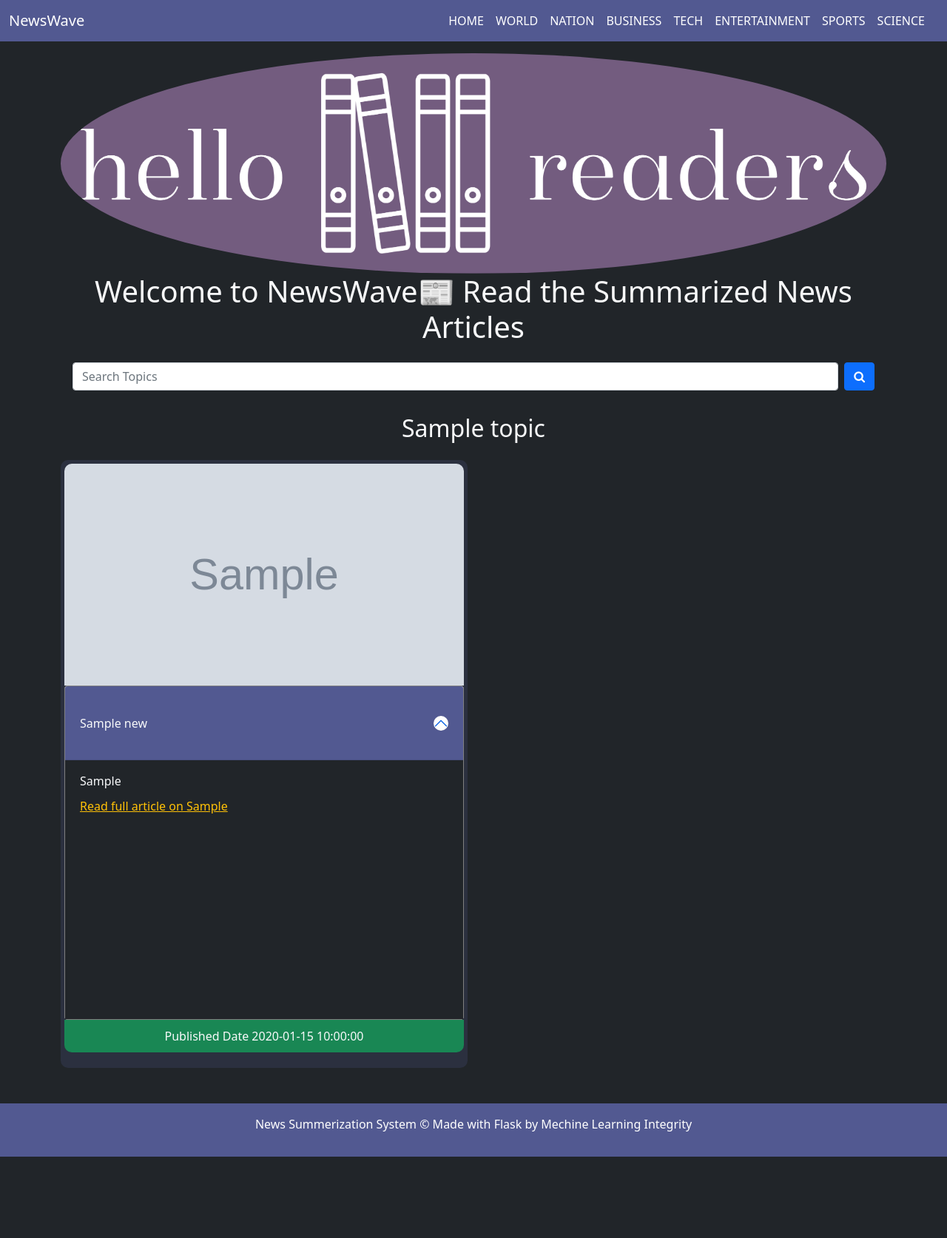
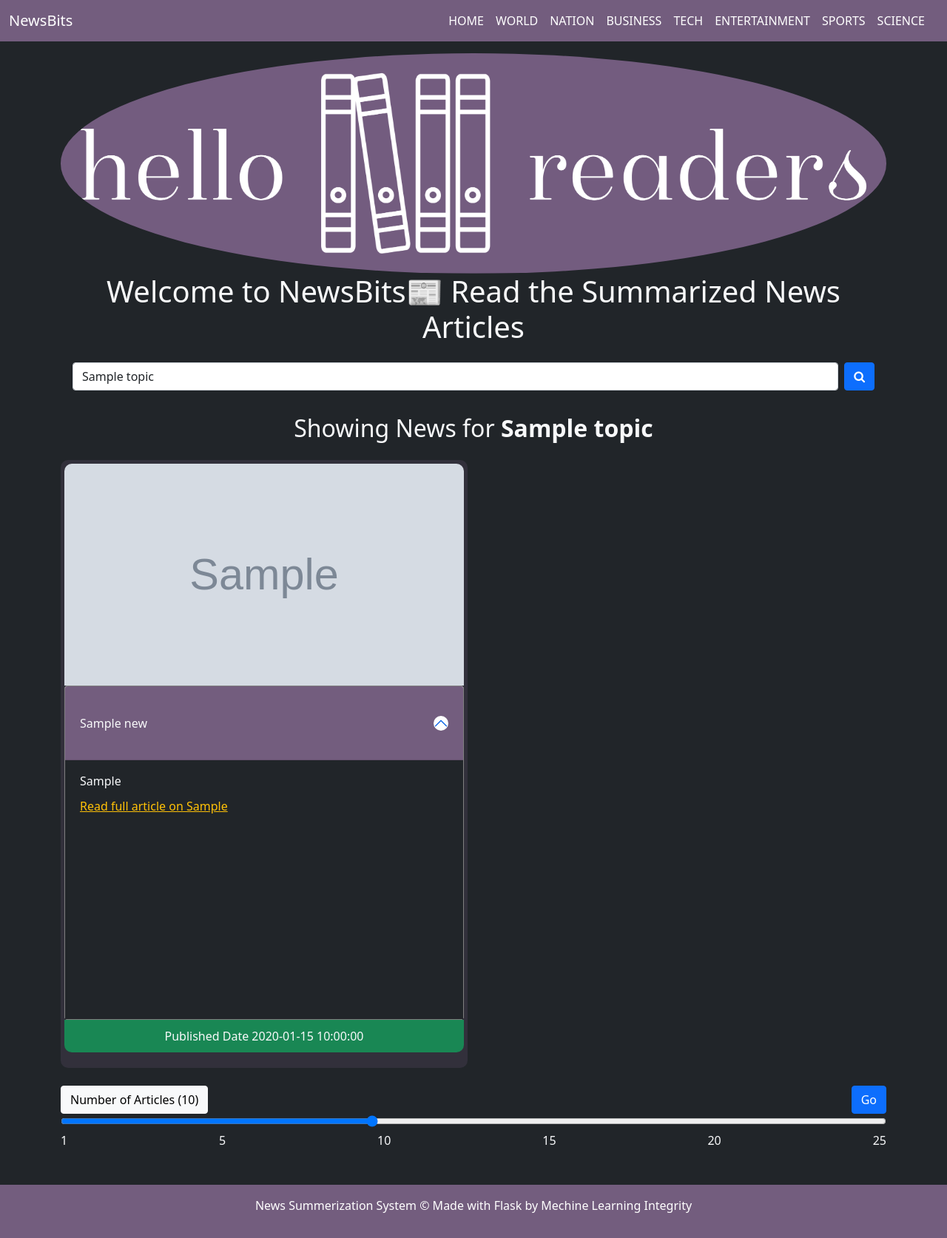
Before and after one commit to iamarghamallick/News-Summarization-System, a Flask app: template web/templates/home.html in a window 1280 px wide. Shown: the whole page at 74% size. Before the commit the page ends 1564 px from the top, so only its background shows below. Run offline with Flask 3, Linux system fonts and the light colour scheme; the template is opened without the code that fills it: most values are stand-ins (such as "Sample title", 1, 10 or a date in 2020); grey boxes marked "Sample" are stand-in pictures.

Commit message:
load more feature added

```diff
--- a/web/app.py
+++ b/web/app.py
@@ -46,7 +46,7 @@
         except Exception as e:
             print("Error:", e)
 
-        news_id = str(c) + 'newswave'
+        news_id = str(c) + 'NewsBits'
         news_title = news.title.text
         news_summery = news_data.summary
         news_source = news.source.text
@@ -65,47 +65,73 @@
 
         response.append(data_dict)
 
+        print(f"Fetched News {c}")
+
         if c >= news_quantity:
             break
-
         c += 1
-
-        print("============================================")
-        print(news_title)
-        print(news_image)
-        print(news_summery)
-        print(news_source)
-        print(news_link)
-        print(news_date)
 
     return response
 
+
 app = Flask(__name__)
 
-news_quantity = 10
+default_news_quantity = 2
 
-@app.route('/')
+
+@app.route('/', methods=["GET","POST"])
 def home_page():
-    news_list = fetch_top_news()
-    response = display_news(list_of_news=news_list,
-                            news_quantity=news_quantity)
-    return render_template('home.html', response=response, topic="Top Trending", news_quantity=news_quantity)
+    if request.method == "GET":
+        print("GET '/'")
+        news_list = fetch_top_news()
+        response = display_news(list_of_news=news_list,
+                                news_quantity=default_news_quantity)
+        return render_template('home.html', response=response, topic="Top Trending", news_quantity=default_news_quantity, request_url="/")
 
-@app.route('/topics/<string:topic>', methods=["GET"])
+    if request.method == "POST":
+        load_more_range = int(request.form.get('load_more_range'))
+        print(f"Loading more on '/' with news quantity: {load_more_range}")
+        news_list = fetch_top_news()
+        response = display_news(list_of_news=news_list,
+                                news_quantity=load_more_range)
+        return render_template('home.html', response=response, topic="Top Trending", news_quantity=load_more_range, request_url="/")
+
+
+@app.route('/topics/<string:topic>', methods=["GET", "POST"])
 def search_by_topics(topic):
     news_list = fetch_category_news(topic)
-    response = display_news(list_of_news=news_list,
-                            news_quantity=news_quantity)
-    return render_template('home.html', response=response, topic=topic.upper())
+    if request.method == "GET":
+        print(f"GET '/topics/{topic}'")
+        response = display_news(list_of_news=news_list,
+                                news_quantity=default_news_quantity)
+        return render_template('home.html', response=response, topic=topic.upper(), news_quantity=default_news_quantity, request_url="/topics/"+topic)
+
+    if request.method == "POST":
+        load_more_range = int(request.form.get('load_more_range'))
+        print(f"Loading more on '/topics/{topic}' with news quantity: {load_more_range}")
+        response = display_news(list_of_news=news_list,
+                                news_quantity=load_more_range)
+        return render_template('home.html', response=response, topic=topic.upper(), news_quantity=load_more_range, request_url="/topics/"+topic)
+
 
 @app.route('/search', methods=["GET","POST"])
 def search():
+    if request.method == "GET":
+        print("GET '/search'")
+        return render_template('home.html', request_url="/search")
+
     if request.method == "POST":
+        try:
+            load_more_range = int(request.form.get('load_more_range'))
+        except:
+            load_more_range = default_news_quantity
         topic = request.form.get('topic')
+        print(f"Searching for {topic} with news quantity: {load_more_range}")
         news_list = fetch_news_search_topic(topic)
         response = display_news(list_of_news=news_list,
-                                news_quantity=news_quantity)
-        return render_template('home.html', response=response, topic='Showing result for "'+topic+'"')
+                                news_quantity=load_more_range)
+        return render_template('home.html', response=response, topic=topic, news_quantity=load_more_range, request_url="/search")
+
 
 if __name__ == "__main__":
-    app.run(debug=True)
+    app.run(host='0.0.0.0', port=3000,debug=True)
--- a/web/static/css/scrollbar.css
+++ b/web/static/css/scrollbar.css
@@ -6,17 +6,17 @@
 
 /* Track */
 ::-webkit-scrollbar-track {
-    background: #3a3a3a;
+    background: #493b50;
 }
 
 /* Handle */
 ::-webkit-scrollbar-thumb {
-    background: #525991;
+    background: #735d7e;
 }
 
 /* Handle on hover */
 ::-webkit-scrollbar-thumb:hover {
-    background: #5259917e;
+    background: #8d729b;
 }
 
 /* customizing scrollbar ends here */
--- a/web/static/css/style.css
+++ b/web/static/css/style.css
@@ -15,7 +15,7 @@
 
 .news-card {
     padding: 5px;
-    background-color: #52599136;
+    background-color: #735d7e36;
     border-radius: 10px;
 }
 
@@ -55,7 +55,7 @@
 }
 
 footer {
-    background: #525991;
+    background: #735d7e;
     display: flex;
     align-items: center;
     justify-content: center;
@@ -63,7 +63,7 @@
     color: white;
 }
 
-.range-steps {
+.load_more {
     display: flex;
     justify-content: space-between;
 }
--- a/web/templates/home.html
+++ b/web/templates/home.html
@@ -2,7 +2,9 @@
 
 {% block body %}
 
-<h2 class="text-center text-light pb-3">{{topic}}</h2>
+{% if response %}
+
+<h2 class="text-center text-light pb-3">Showing News for <strong>{{topic}}</strong></h2>
 <div class="container home text-light">
     {% for news in response %}
     <div class="news-card">
@@ -13,7 +15,7 @@
                     <button class="accordion-button text-light" type="button" data-bs-toggle="collapse"
                         data-bs-target="#collapseOne{{news['news_id']}}" aria-expanded="true"
                         aria-controls="collapseOne{{news['news_id']}}"
-                        style="background-color: #525991;">{{news['news_title']}}
+                        style="background-color: #735d7e;">{{news['news_title']}}
                     </button>
                 </h2>
                 <div id="collapseOne{{news['news_id']}}" class="accordion-collapse collapse show"
@@ -33,6 +35,24 @@
         <p class="bg-success text-center">Published Date {{news['news_date']}}</p>
     </div>
     {% endfor %}
+
+</div>
+<div class="container mt-4">
+    <form action="{{request_url}}" method="POST">
+        <div class="load_more">
+            <input value="{{topic}}" name="topic" type="text" class="form-control" id="topic"
+                placeholder="Search Topics" hidden>
+            <label class="btn btn-light">Number of Articles ({{news_quantity}})</label>
+            <button type="submit" class="btn btn-primary">Go</button>
+        </div>
+        <input class="w-100" type="range" name="load_more_range" id="load_more_range" step="1" min="1" max="25"
+            value="{{news_quantity}}">
+        <div class="load_more text-light">
+            <span>1</span><span>5</span><span>10</span><span>15</span><span>20</span><span>25</span>
+        </div>
+    </form>
 </div>
 
+{% endif %}
+
 {% endblock %}
--- a/web/templates/layout.html
+++ b/web/templates/layout.html
@@ -14,9 +14,9 @@
 </head>
 
 <body>
-    <nav class="navbar navbar-dark bg-dark navbar-expand-lg" style="background-color: #525991 !important;">
+    <nav class="navbar navbar-dark bg-dark navbar-expand-lg" style="background-color: #735d7e !important;">
         <div class="container-fluid">
-            <a class="navbar-brand" href="/">NewsWave</a>
+            <a class="navbar-brand" href="/">NewsBits</a>
             <button class="navbar-toggler" type="button" data-bs-toggle="collapse"
                 data-bs-target="#navbarSupportedContent" aria-controls="navbarSupportedContent" aria-expanded="false"
                 aria-label="Toggle navigation">
@@ -57,11 +57,16 @@
         <div class="container">
             <img class="w-100 mt-3" src="{{ url_for('static', filename='/images/newspaper.png') }}" alt="" srcset=""
                 style="border-radius: 50%;">
-            <h1 class="text-light text-center">Welcome to NewsWave📰 Read the Summarized News Articles</h1>
+            <h1 class="text-light text-center">Welcome to NewsBits📰 Read the Summarized News Articles</h1>
             <form action="/search" method="POST" class="p-3">
                 <div class="form-group mb-3 form-content">
+                    {% if topic %}
+                    <input value="{{topic}}" name="topic" type="text" class="form-control" id="topic"
+                        placeholder="Search Topics" required>
+                    {% else %}
                     <input name="topic" type="text" class="form-control" id="topic" placeholder="Search Topics"
                         required>
+                    {% endif %}
                     <button type="submit" class="btn btn-primary"><i class="fa fa-search"></i></button>
                 </div>
             </form>
```
